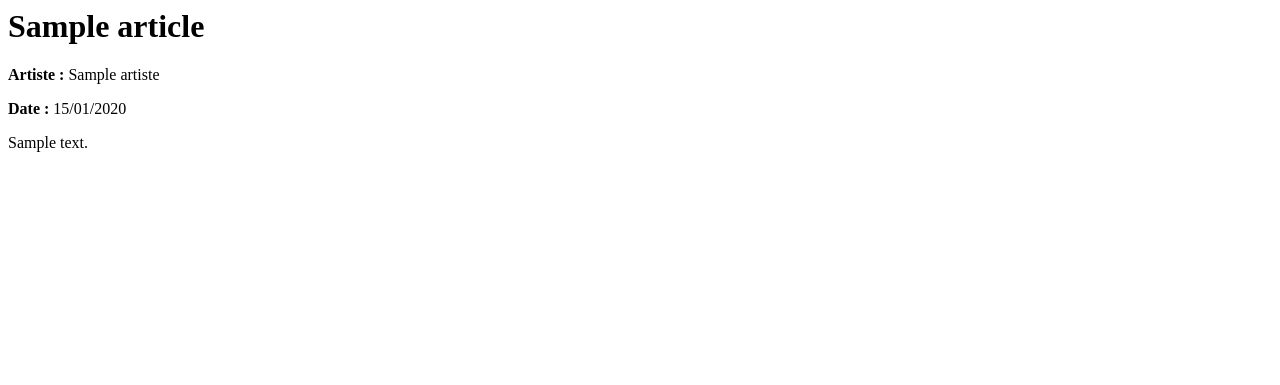
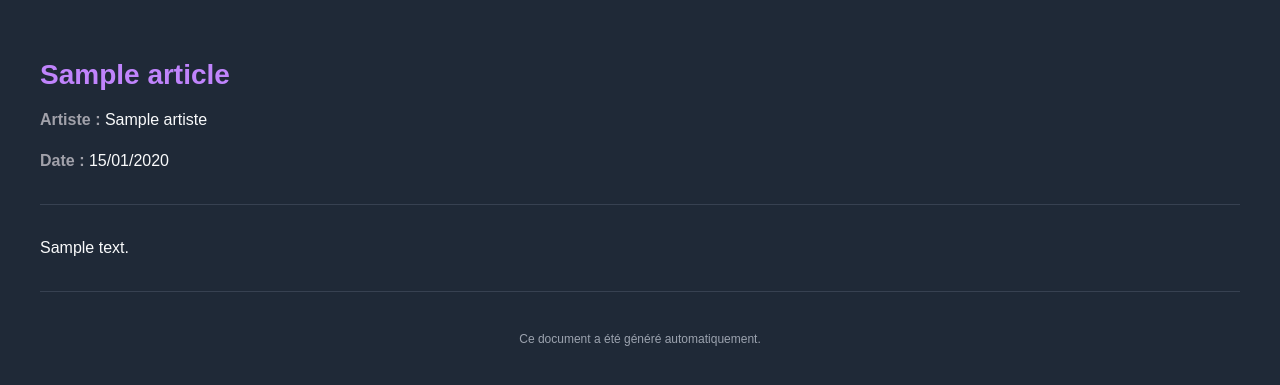
Before and after one commit to jeremy-prt/music_blog_symfony, a Symfony app: template templates/pdf/article.html.twig in a window 1280 px wide. Shown: the top 385 px of the page. Run offline with Twig, Linux system fonts and the light colour scheme; the template is opened without the code that fills it: most values are stand-ins (such as "Sample title", 1, 10 or a date in 2020); some libraries are stand-ins or nearby versions.

Commit message:
Style pdf

```diff
--- a/templates/article/show.html.twig
+++ b/templates/article/show.html.twig
@@ -136,7 +136,7 @@
         if (popup && closePopup) {
           const popupClosedAt = localStorage.getItem('popupClosedAt');
           const now = new Date().getTime();
-          if (!popupClosedAt || now - popupClosedAt > 1 * 60 * 1000) {
+          if (!popupClosedAt || now - popupClosedAt > 4000 * 60 * 1000) {
             popup.classList.remove('hidden');
           }
           closePopup.addEventListener('click', () => {
--- a/templates/pdf/article.html.twig
+++ b/templates/pdf/article.html.twig
@@ -1,4 +1,66 @@
-<h1>{{ article.titre }}</h1>
-<p><strong>Artiste :</strong> {{ article.artiste }}</p>
-<p><strong>Date :</strong> {{ article.datePublication|date('d/m/Y') }}</p>
-<p>{{ article.contenu|nl2br }}</p>
+<!DOCTYPE html>
+<html lang="fr">
+<head>
+    <meta charset="UTF-8">
+    <title>{{ article.titre }}</title>
+    <style>
+      @page {
+          margin: 0;
+      }
+
+      body {
+          font-family: Arial, sans-serif;
+          background-color: #1f2937;
+          color: #f9fafb;
+          margin: 0;
+          padding: 40px;
+      }
+
+      h1 {
+          color: #c084fc;
+          font-size: 28px;
+          margin-bottom: 10px;
+      }
+
+      p {
+          margin-bottom: 12px;
+          line-height: 1.6;
+      }
+
+      .label {
+          font-weight: bold;
+          color: #a1a1aa;
+      }
+
+      .divider {
+          border-top: 1px solid #374151;
+          margin: 30px 0;
+      }
+
+      .footer {
+          font-size: 12px;
+          color: #9ca3af;
+          text-align: center;
+          margin-top: 40px;
+      }
+  </style>
+</head>
+<body>
+
+    <h1>{{ article.titre }}</h1>
+
+    <p><span class="label">Artiste :</span> {{ article.artiste }}</p>
+    <p><span class="label">Date :</span> {{ article.datePublication|date('d/m/Y') }}</p>
+
+    <div class="divider"></div>
+
+    <p>{{ article.contenu|nl2br }}</p>
+
+    <div class="divider"></div>
+
+    <div class="footer">
+        Ce document a été généré automatiquement.
+    </div>
+
+</body>
+</html>
```
